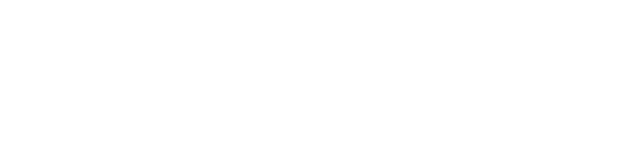
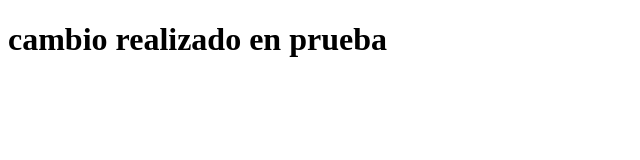
Before and after one commit to OsvaldoDiaz42/PrimerPasos, a plain HTML site: page index.html in a window 1280 px wide. Shown: the whole page, without its empty margins (0-640 px from the left). Drawn offline with Linux system fonts and the light colour scheme.

Commit message:
modificando el branch prueba

```diff
--- a/index.html
+++ b/index.html
@@ -7,6 +7,6 @@
     <title>Document</title>
 </head>
 <body>
-
+    <h1>cambio realizado en prueba</h1>
 </body>
 </html>
```
